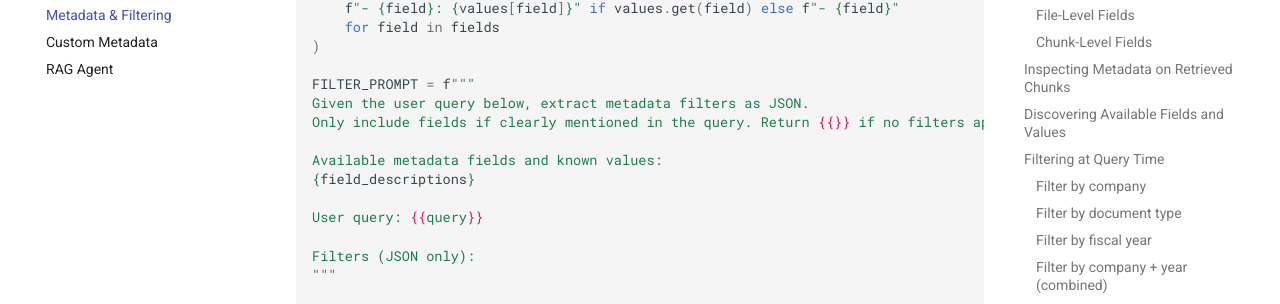
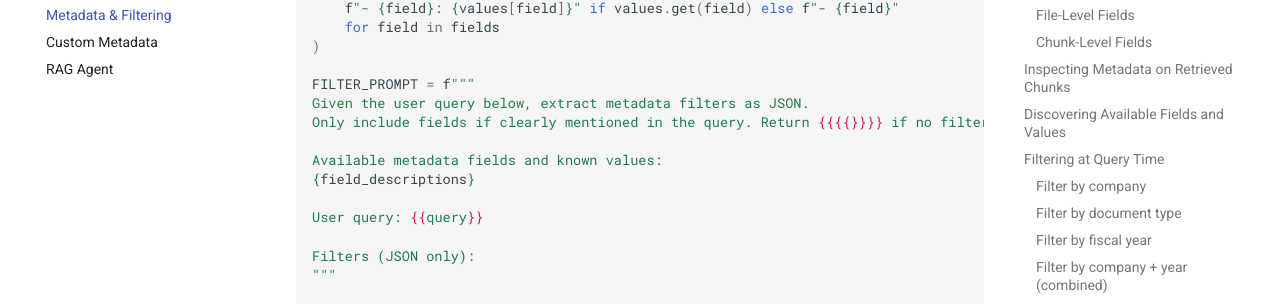
Before and after one commit to laxmimerit/RAGWire, an MkDocs documentation site: the page built from docs/metadata.md, in a window 1280 px wide and 900 px high, scrolled down 6540 px. Shown: the part 147-451 px from the top of the window. Built offline with MkDocs 1.6.1 and Material for MkDocs 9.7.7, drawn with Linux system fonts in a browser that asks for light colours; comment, search, counter and statistics services are not loaded.

Commit message:
langchain prompt fix

```diff
--- a/docs/metadata.md
+++ b/docs/metadata.md
@@ -283,7 +283,7 @@ field_descriptions = "\n".join(
 
 FILTER_PROMPT = f"""
 Given the user query below, extract metadata filters as JSON.
-Only include fields if clearly mentioned in the query. Return {{}} if no filters apply.
+Only include fields if clearly mentioned in the query. Return {{{{}}}} if no filters apply.
 
 Available metadata fields and known values:
 {field_descriptions}
```
